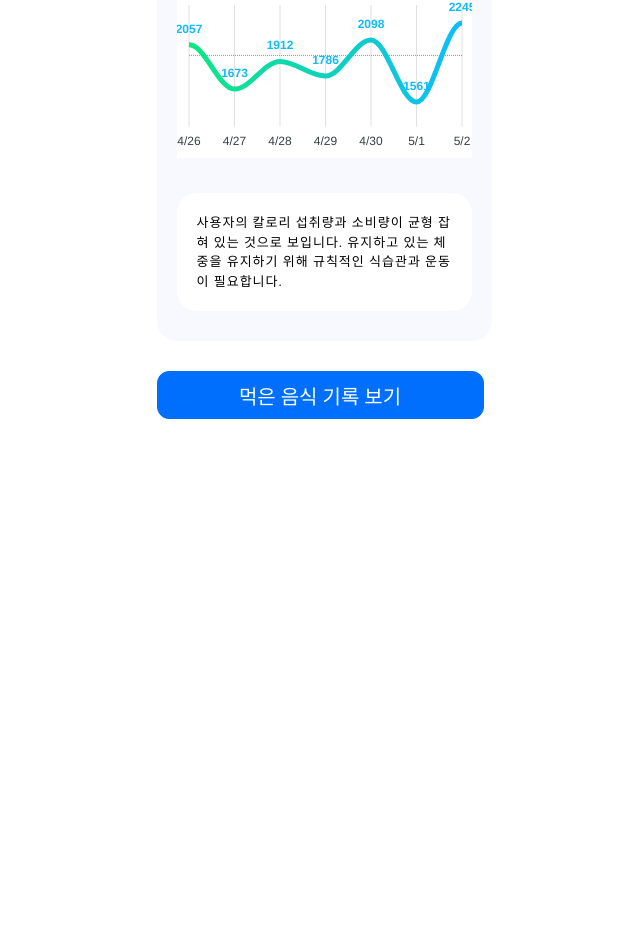
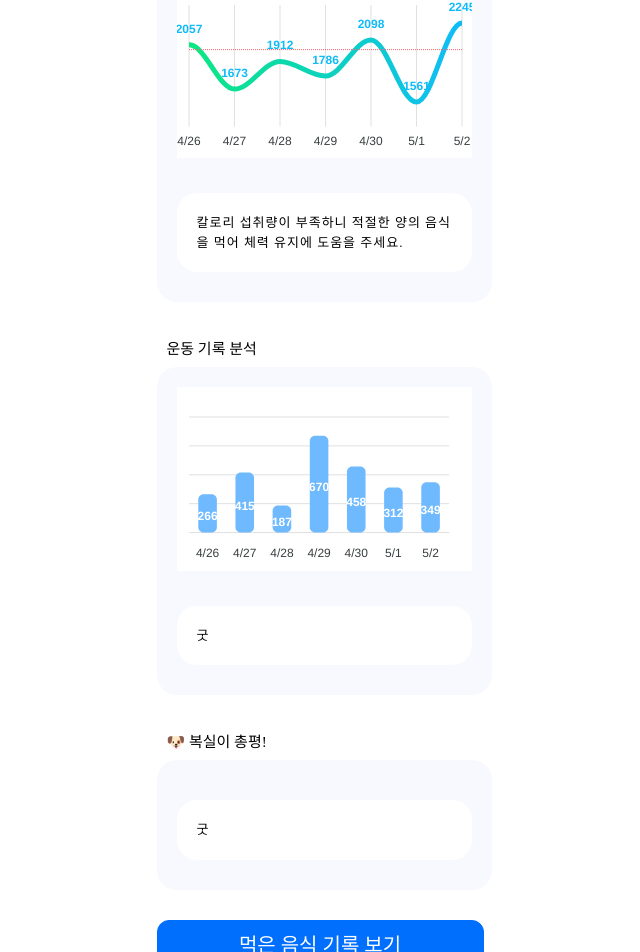
Before and after one commit to kookmin-sw/capstone-2023-11, a React (Create React App) app in the folder web_frontend/: page /senior/summary in a window 1280 px wide. Shown: the part 903-1855 px from the top of the page, without its empty margins (316-956 px from the left). Before the commit the page ends 1352 px from the top, so only its background shows below. Built offline with nearby package versions, Linux system fonts and the light colour scheme; a web font is replaced by a local one.

Commit message:
[fix] 데이터 형식에 맞춘 코드 수정

```diff
--- a/web_frontend/src/components/seniorSummary/CalChart.tsx
+++ b/web_frontend/src/components/seniorSummary/CalChart.tsx
@@ -5,13 +5,18 @@ import { BMRAtom, dateAtom, IUserData } from "../../core/atom";
 function CalChart(prop: IUserData) {
   const BMR = useRecoilValue(BMRAtom);
   const dateStrings = useRecoilValue(dateAtom);
+  const calories = [];
+  for (let i = 0; i < 7; i++) {
+    const calData = prop.weeklyFoodNutrientSum[i].calorie;
+    calories.push(calData);
+  }
   return (
     <ApexChart
       type="line"
       series={[
         {
           name: "칼로리",
-          data: prop.calories,
+          data: calories,
         },
       ]}
       options={{
--- a/web_frontend/src/components/seniorSummary/CalComment.tsx
+++ b/web_frontend/src/components/seniorSummary/CalComment.tsx
@@ -5,7 +5,12 @@ import { BMRAtom, IUserData } from "../../core/atom";
 export function CalComment(prop: IUserData) {
   const BMR = useRecoilValue(BMRAtom);
   const score: number[] = [];
-  prop.calories.map((calorie) => score.push(calorie - BMR));
+  const calories = [];
+  for (let i = 0; i < 7; i++) {
+    const calData = prop.weeklyFoodNutrientSum[i].fat;
+    calories.push(calData);
+  }
+  calories.map((calorie) => score.push(calorie - BMR));
   const sum = score.reduce(function add(sum, currValue) {
     return sum + currValue;
   }, 0);
--- a/web_frontend/src/components/seniorSummary/ExerciseChart.tsx
+++ b/web_frontend/src/components/seniorSummary/ExerciseChart.tsx
@@ -1,17 +1,21 @@
 import ApexChart from "react-apexcharts";
 import { useRecoilValue } from "recoil";
-import { dateAtom, fatAtom } from "../../core/atom";
+import { dateAtom, IUserData } from "../../core/atom";
 
-function ExerciseChart() {
-  const fatPercent = useRecoilValue(fatAtom);
+function ExerciseChart(prop: IUserData) {
   const dateStrings = useRecoilValue(dateAtom);
+  const calories = [];
+  for (let i = 0; i < 7; i++) {
+    const calData = prop.weeklyExerciseInfo[i].calorie;
+    calories.push(calData);
+  }
   return (
     <ApexChart
       type="bar"
       series={[
         {
           name: "칼로리",
-          data: fatPercent,
+          data: calories,
         },
       ]}
       options={{
--- a/web_frontend/src/components/seniorSummary/SetDatas.tsx
+++ b/web_frontend/src/components/seniorSummary/SetDatas.tsx
@@ -3,7 +3,7 @@ import { BMRAtom, carboAtom, dateAtom, fatAtom, IUserData, proteinAtom } from ".
 
 export function setDatas(prop: IUserData) {
   const preBMR = 10 * prop.weight + 6.25 * prop.height - 5 * prop.age;
-  const BMR = Math.round(prop.isMale ? preBMR + 5 * 1.375 + 300 : preBMR - 161 * 1.375 + 350);
+  const BMR = Math.round(prop.gender == "male" ? preBMR + 5 * 1.375 + 300 : preBMR - 161 * 1.375 + 350);
   const setBMR = useSetRecoilState(BMRAtom);
   const setFat = useSetRecoilState(fatAtom);
   const setPro = useSetRecoilState(proteinAtom);
@@ -21,9 +21,9 @@ export function setDatas(prop: IUserData) {
   const proPercent = [];
   const carPercent = [];
   for (let i = 0; i < 7; i++) {
-    const fat = Math.round((prop.nutrient.fat[i] / goals.fat) * 100);
-    const protein = Math.round((prop.nutrient.protein[i] / goals.protein) * 100);
-    const carbohydrate = Math.round((prop.nutrient.carbohydrate[i] / goals.carbohydrate) * 100);
+    const fat = Math.round((prop.weeklyFoodNutrientSum[i].fat / goals.fat) * 100);
+    const protein = Math.round((prop.weeklyFoodNutrientSum[i].protein / goals.protein) * 100);
+    const carbohydrate = Math.round((prop.weeklyFoodNutrientSum[i].carbohydrate / goals.carbohydrate) * 100);
     fatPercent.push(fat);
     proPercent.push(protein);
     carPercent.push(carbohydrate);
--- a/web_frontend/src/pages/SeniorSummaryPage.tsx
+++ b/web_frontend/src/pages/SeniorSummaryPage.tsx
@@ -8,9 +8,10 @@ import { IUserData } from "../core/atom";
 import { setDatas } from "../components/seniorSummary/SetDatas";
 import { NutComment } from "../components/seniorSummary/NutComment";
 import { CalComment } from "../components/seniorSummary/CalComment";
+import ExerciseChart from "../components/seniorSummary/ExerciseChart";
 
 function SeniorSummaryPage() {
-  setDatas(dummyData);
+  setDatas(dummyData2);
   return (
     <>
       <StHeader>
@@ -18,7 +19,7 @@ function SeniorSummaryPage() {
         <HeaderText>주간 보고서</HeaderText>
       </StHeader>
       <STContainer>
-        <StTitle>김딸기님의 건강 점수는?? 😃</StTitle>
+        <StTitle>{dummyData2.name}님의 건강 점수는?? 😃</StTitle>
         <ScoreChart />
         <StText>주간 영양소 분석</StText>
         <ChartContainer>
@@ -27,8 +28,17 @@ function SeniorSummaryPage() {
         </ChartContainer>
         <StText>주간 칼로리 분석</StText>
         <ChartContainer>
-          {CalChart(dummyData)}
-          <CommentContainer>{CalComment(dummyData)}</CommentContainer>
+          {CalChart(dummyData2)}
+          <CommentContainer>{CalComment(dummyData2)}</CommentContainer>
+        </ChartContainer>
+        <StText>운동 기록 분석</StText>
+        <ChartContainer>
+          {ExerciseChart(dummyData2)}
+          <CommentContainer>굿</CommentContainer>
+        </ChartContainer>
+        <StText>🐶 복실이 총평!</StText>
+        <ChartContainer>
+          <CommentContainer>굿</CommentContainer>
         </ChartContainer>
         <BlueButton>먹은 음식 기록 보기</BlueButton>
       </STContainer>
@@ -98,20 +108,128 @@ const STContainer = styled.div`
   margin: 1rem auto;
 `;
 
-const dummyData: IUserData = {
-  isMale: true,
+const dummyData2: IUserData = {
+  name: "홍길동",
+  gender: "male",
   age: 25,
   weight: 72,
-  height: 170,
-  sick: ["flu"],
-  isSmoke: false,
-  exercise: 3,
-  calories: [2057, 1673, 1912, 1786, 2098, 1561, 2245],
-  nutrient: {
-    protein: [85, 68, 78, 73, 86, 64, 92],
-    carbohydrate: [329, 268, 306, 286, 336, 249, 360],
-    fat: [83, 70, 100, 62, 96, 87, 71],
-    cholesterol: [77, 54, 93, 63, 60, 44, 92],
-    sodium: [2071, 1632, 1864, 1754, 2054, 1524, 2209],
-  },
+  height: 178,
+  drinkings: 0,
+  smoke: 0,
+  medicalHistory: [
+    {
+      kor: "간염",
+      eng: "dsadsadas",
+      description: "sddfdsgsdff",
+    },
+  ],
+  weeklyFoodNutrientSum: [
+    {
+      date: "2023-04-27",
+      calorie: 2057,
+      carbohydrate: 329,
+      protein: 85,
+      fat: 83,
+      cholesterol: 77,
+      natrium: 2071,
+    },
+    {
+      date: "2023-04-28",
+      calorie: 1673,
+      carbohydrate: 268,
+      protein: 68,
+      fat: 70,
+      cholesterol: 54,
+      natrium: 1632,
+    },
+    {
+      date: "2023-04-29",
+      calorie: 1912,
+      carbohydrate: 306,
+      protein: 78,
+      fat: 100,
+      cholesterol: 93,
+      natrium: 1864,
+    },
+    {
+      date: "2023-04-30",
+      calorie: 1786,
+      carbohydrate: 231,
+      protein: 73,
+      fat: 62,
+      cholesterol: 63,
+      natrium: 1754,
+    },
+    {
+      date: "2023-05-01",
+      calorie: 2098,
+      carbohydrate: 336,
+      protein: 86,
+      fat: 96,
+      cholesterol: 60,
+      natrium: 2054,
+    },
+    {
+      date: "2023-05-02",
+      calorie: 1561,
+      carbohydrate: 249,
+      protein: 64,
+      fat: 87,
+      cholesterol: 44,
+      natrium: 1524,
+    },
+    {
+      date: "2023-05-03",
+      calorie: 2245,
+      carbohydrate: 360,
+      protein: 92,
+      fat: 71,
+      cholesterol: 92,
+      natrium: 2209,
+    },
+  ],
+  weeklyExerciseInfo: [
+    {
+      date: "2023-04-27",
+      calorie: 266,
+      hour: 1,
+      count: 1,
+    },
+    {
+      date: "2023-04-28",
+      calorie: 415,
+      hour: 2,
+      count: 1,
+    },
+    {
+      date: "2023-04-29",
+      calorie: 187,
+      hour: 1,
+      count: 1,
+    },
+    {
+      date: "2023-04-30",
+      calorie: 670,
+      hour: 4,
+      count: 1,
+    },
+    {
+      date: "2023-05-01",
+      calorie: 458,
+      hour: 1,
+      count: 1,
+    },
+    {
+      date: "2023-05-02",
+      calorie: 312,
+      hour: 2,
+      count: 1,
+    },
+    {
+      date: "2023-05-03",
+      calorie: 349,
+      hour: 3,
+      count: 1,
+    },
+  ],
 };
```
